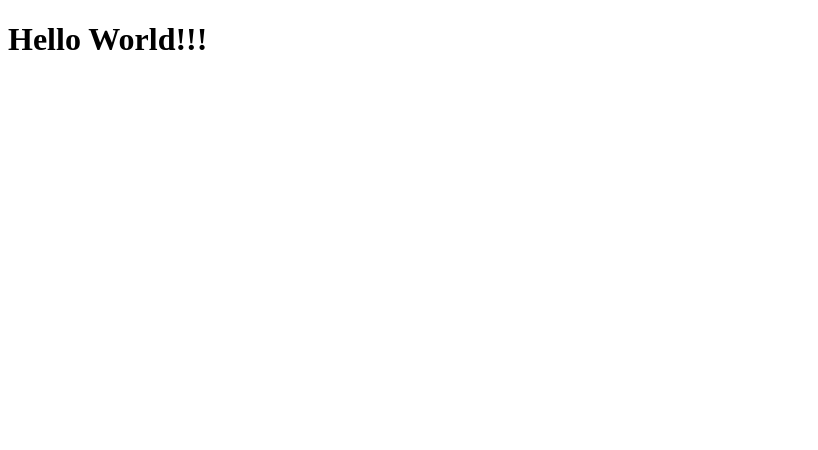
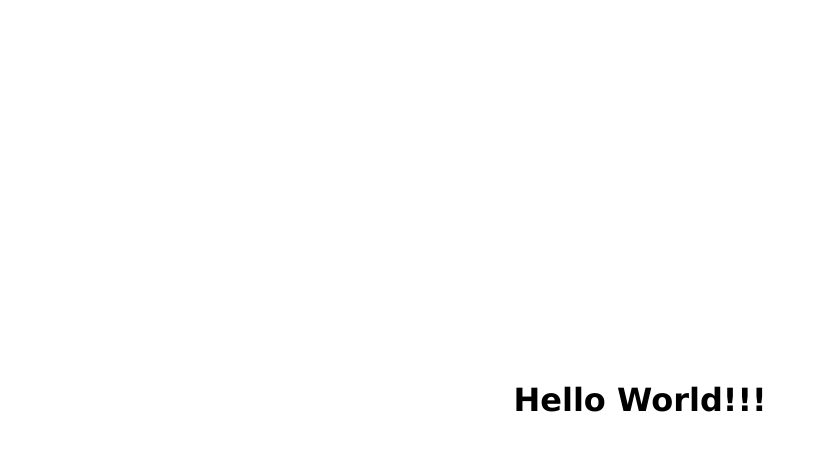
Before and after one commit to Manishgupta200/Test-web-app, a plain HTML site: page index.html in a window 1280 px wide. Shown: the whole page, without its empty margins (0-818 px from the left). Drawn offline with Linux system fonts and the light colour scheme.

Commit message:
Demo created using html, css & js in single file

```diff
--- a/index.html
+++ b/index.html
@@ -5,8 +5,39 @@
   <meta http-equiv="X-UA-Compatible" content="IE=edge">
   <meta name="viewport" content="width=device-width, initial-scale=1.0">
   <title>Test-web-app-Azure</title>
+  <style>
+    body{
+      box-sizing: border-box;
+      font-family: verdana;
+      width: 100%;
+      height: 100vh;
+      margin: 0;
+      padding: 0;
+    }
+    body{
+      display: flex;
+      justify-content: center;
+      align-items: center;
+    }
+    #demo{
+      padding: 10px;
+      border-radius: 100px;
+      transition: 0.5s;
+    }
+  </style>
 </head>
 <body>
-  <h1>Hello World!!!</h1>
+
+  <h1 id="demo" onmouseenter="myFunction()" onmouseleave="replaceFunction()">Hello World!!!</h1>
+  <script>
+    function myFunction() {
+      document.getElementById("demo").style.border = "5px solid green"
+      document.getElementById("demo").style.backgroundColor = "#eee"
+    }
+    function replaceFunction() {
+      document.getElementById("demo").style.border = "none"
+      document.getElementById("demo").style.backgroundColor = "#fff"
+    }
+  </script>
 </body>
 </html>
```
